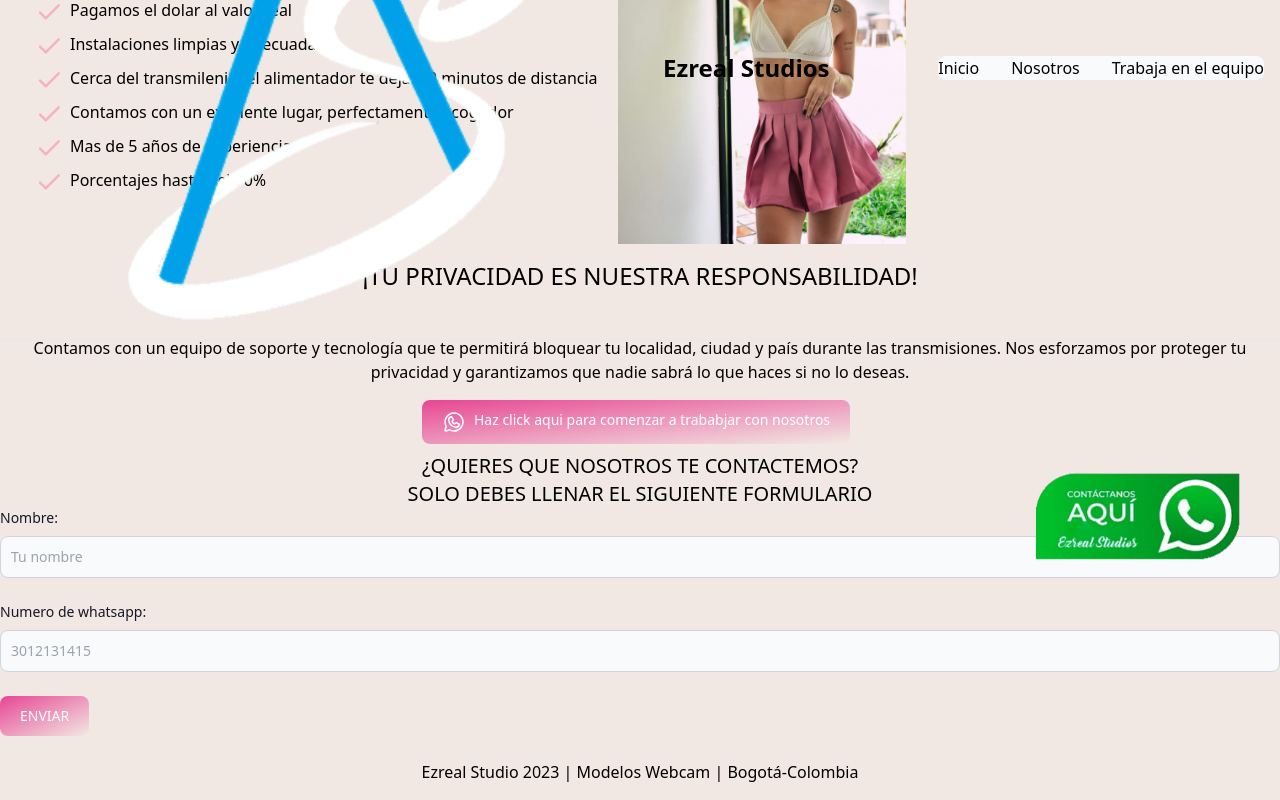
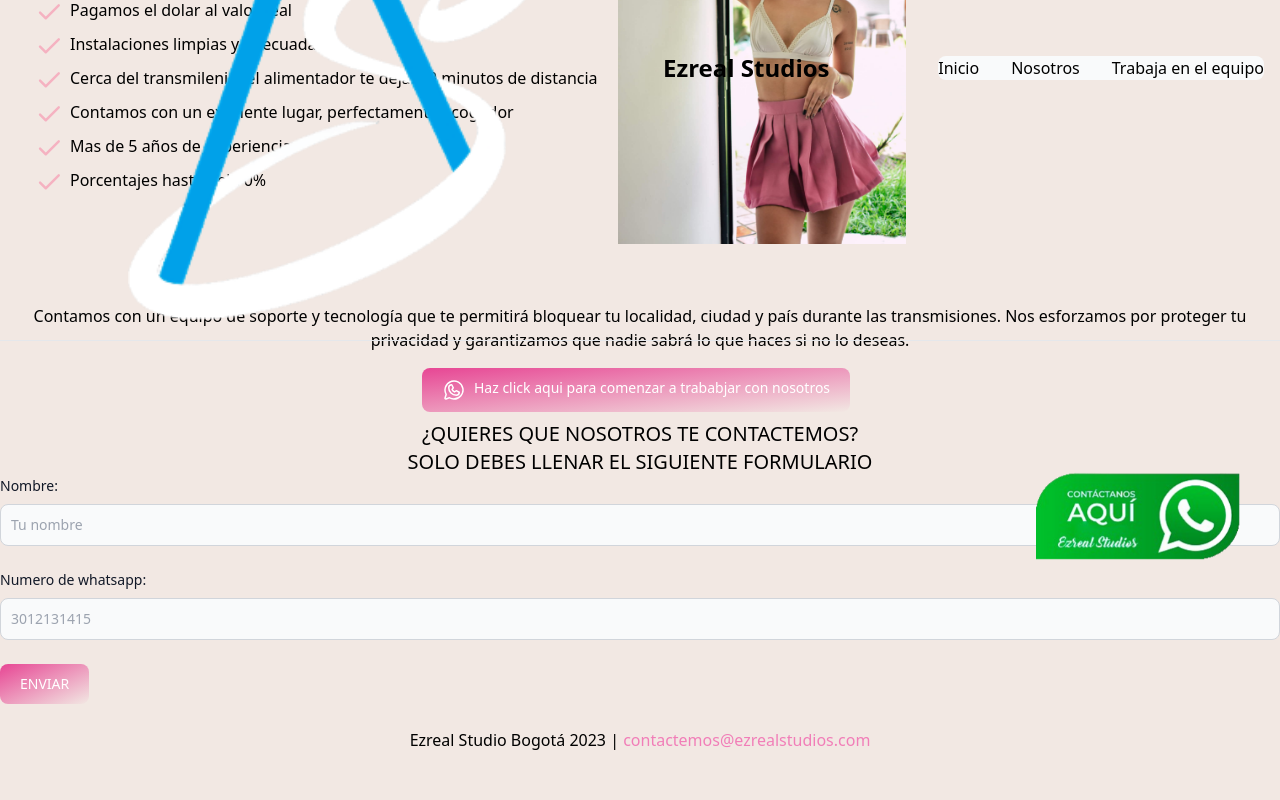
Before and after one commit to JuanVaquiro/Ezreal-Studios, a React (Vite) app: page /contact in a window 1280 px wide. Shown: the part 204-1004 px from the top of the page. After the commit the page ends 972 px from the top, so only its background shows below. Built offline with nearby package versions, Linux system fonts and the light colour scheme.

Commit message:
ultimate fix

```diff
--- a/src/components/Footer.jsx
+++ b/src/components/Footer.jsx
@@ -2,7 +2,7 @@
 function Footer() {
   return (
     <footer className="text-center p-4 w-full h-full text-[#f2e8e3] bg-[#2b2b2b]">
-      Ezreal Studio 2023 | Modelos Webcam | Bogotá-Colombia
+      Ezreal Studio Bogotá 2023 | <span className="text-pink-400">contactemos@ezrealstudios.com</span>
     </footer>
   )
 }
--- a/src/components/Form.jsx
+++ b/src/components/Form.jsx
@@ -1,7 +1,6 @@
 import { useState, useRef } from 'react'
 import Swal from 'sweetalert2'
 import emailjs from '@emailjs/browser'
-import BannerTitle from "./BannerTitle"
 import BtnPramary from "./BtnPramary"
 
 function Form() {
@@ -40,7 +39,6 @@ function Form() {
 
   return (
     <section className="bg-[#f2e8e3]">
-      <BannerTitle text={'¡TU PRIVACIDAD ES NUESTRA RESPONSABILIDAD!'} />
       <div className="flex items-center justify-center">
         <p className="mt-7 p-4 max-w-[75ch] text-center text-base lg:text-lg">
           Contamos con un equipo de soporte y tecnología que te permitirá bloquear tu localidad, ciudad y país durante las transmisiones. Nos esforzamos por proteger tu privacidad y garantizamos que nadie sabrá lo que haces si no lo deseas.
```
